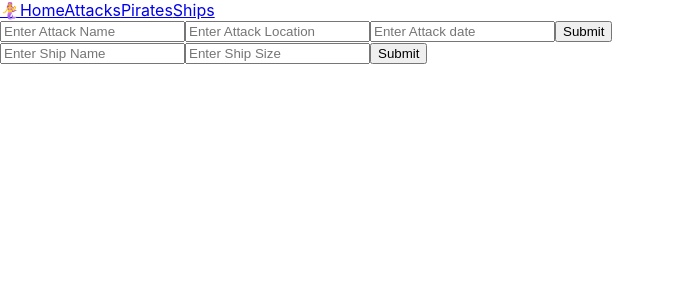
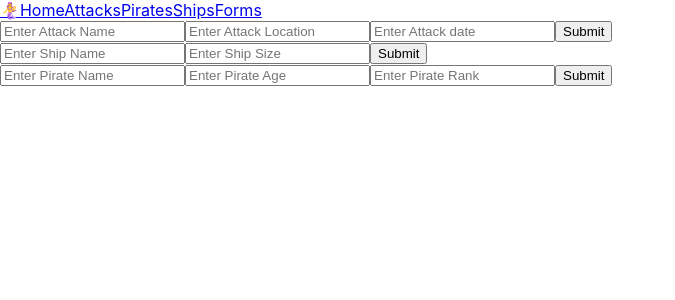
Before and after one commit to kdb23/lil_stinkers_hearties, a React (Create React App) app in the folder client/: page /forms in a window 1280 px wide. Shown: the top 300 px of the page, without its empty margins (0-675 px from the left). Built offline with nearby package versions, Linux system fonts and the light colour scheme; no server answers.

Commit message:
addition of final two post requests

```diff
--- a/client/src/App.js
+++ b/client/src/App.js
@@ -32,9 +32,17 @@ function App() {
         .then((r) => r.json())
         .then(setPirates)
     }, [])
+
     const addAttackState = (newAttackObj) => {
       setAttacks([newAttackObj, ...attacks])
+    }
 
+    const addShipState = (newShipObj) => {
+      setShips([newShipObj, ...ships])
+    }
+
+    const addPirateState = (newPirateObj) => {
+      setPirates([newPirateObj, ...pirates])
     }
 
 
@@ -52,7 +60,7 @@ function App() {
           <PiratesContainer pirates={pirates} />
         </Route>
         <Route exact path = '/forms'>
-          <Form addAttack = {addAttackState}/>
+          <Form addAttack = {addAttackState} addShip= {addShipState} addPirate={addPirateState} />
         </Route>
       </Switch>
     </div>
--- a/client/src/Form.js
+++ b/client/src/Form.js
@@ -3,13 +3,15 @@ import {useState} from 'react'
 
 
 
-function Form({addAttack}) {
+function Form({addAttack, addShip, addPirate}) {
     const [attackName, setAttackName] = useState('');
     const [attackLocation, setAttackLocation] = useState('');
     const [attackDate, setAttackDate] = useState('');
     const [shipName, setShipName] = useState('');
     const [shipSize, setShipSize] = useState('');
-
+    const [pirateName, setPirateName] = useState('');
+    const [pirateAge, setPirateAge] = useState('');
+    const [pirateRank, setPirateRank] = useState('');
 
     const handleSubmit = (e) => {
         e.preventDefault();
@@ -19,7 +21,7 @@ function Form({addAttack}) {
             date: attackDate
 
         };
-        fetch("http://127.0.0.1:5555/attacks", {
+        fetch('/attacks', {
             method: "POST",
             headers: {'Content-Type': 'application/json'},
             body: JSON.stringify(attackObj),
@@ -34,7 +36,32 @@ function Form({addAttack}) {
         let shipObj = {
             name: shipName,
             size: shipSize
-        }
+        };
+        fetch('/ships', {
+            method: "POST",
+            headers: {'Content-Type': 'application/json'},
+            body: JSON.stringify(shipObj),
+        })
+            .then((r) => r.json())
+            .then(addShip)
+        e.target.reset()
+    }
+
+    const handlePirateSubmit = (e) => {
+        e.preventDefault();
+        let pirateObj = {
+            name: pirateName,
+            age: pirateAge,
+            rank: pirateRank
+        };
+        fetch('/pirates', {
+            method: "POST",
+            headers: {'Content-Type': 'application/json'},
+            body: JSON.stringify(pirateObj),
+        })
+            .then((r) => r.json())
+            .then(addPirate)
+        e.target.reset()
     }
 
     return (
@@ -47,8 +74,6 @@ function Form({addAttack}) {
                     onChange={(e) => setAttackName(e.target.value)}
                     placeholder= "Enter Attack Name"
                 />
-
-
                 <input
                     type="text"
                     id="location"
@@ -75,8 +100,6 @@ function Form({addAttack}) {
                     onChange={(e) => setShipName(e.target.value)}
                     placeholder= "Enter Ship Name"
                 />
-
-
                 <input
                     type="text"
                     id="size"
@@ -84,13 +107,37 @@ function Form({addAttack}) {
                     onChange={(e) => setShipSize(e.target.value)}
                     placeholder= "Enter Ship Size"
                 />
-
                 <button>
                     Submit
                 </button>
             </form>
 
-
+            <form onSubmit= {handlePirateSubmit}className="form">
+                <input
+                    type="text"
+                    id="name"
+                    name="name"
+                    onChange={(e) => setPirateName(e.target.value)}
+                    placeholder= "Enter Pirate Name"
+                />
+                <input
+                    type="text"
+                    id="age"
+                    name="age"
+                    onChange={(e) => setPirateAge(parseInt(e.target.value))}
+                    placeholder= "Enter Pirate Age"
+                />
+                <input
+                    type="text"
+                    id= "rank"
+                    name="rank"
+                    onChange={(e) => setPirateRank(e.target.value)}
+                    placeholder= "Enter Pirate Rank"
+                />
+                <button>
+                    Submit
+                </button>
+            </form>
         </div>
     )
 
--- a/client/src/NavBar.js
+++ b/client/src/NavBar.js
@@ -19,6 +19,9 @@ function NavBar() {
                 <NavLink to="/ships" exact>
                     Ships
                 </NavLink>
+                <NavLink to="/forms" exact>
+                    Forms
+                </NavLink>
             </div>
         </nav>
     )
```
Also changed, not shown: 1 other file (tests, documents, lock files or other folders).
